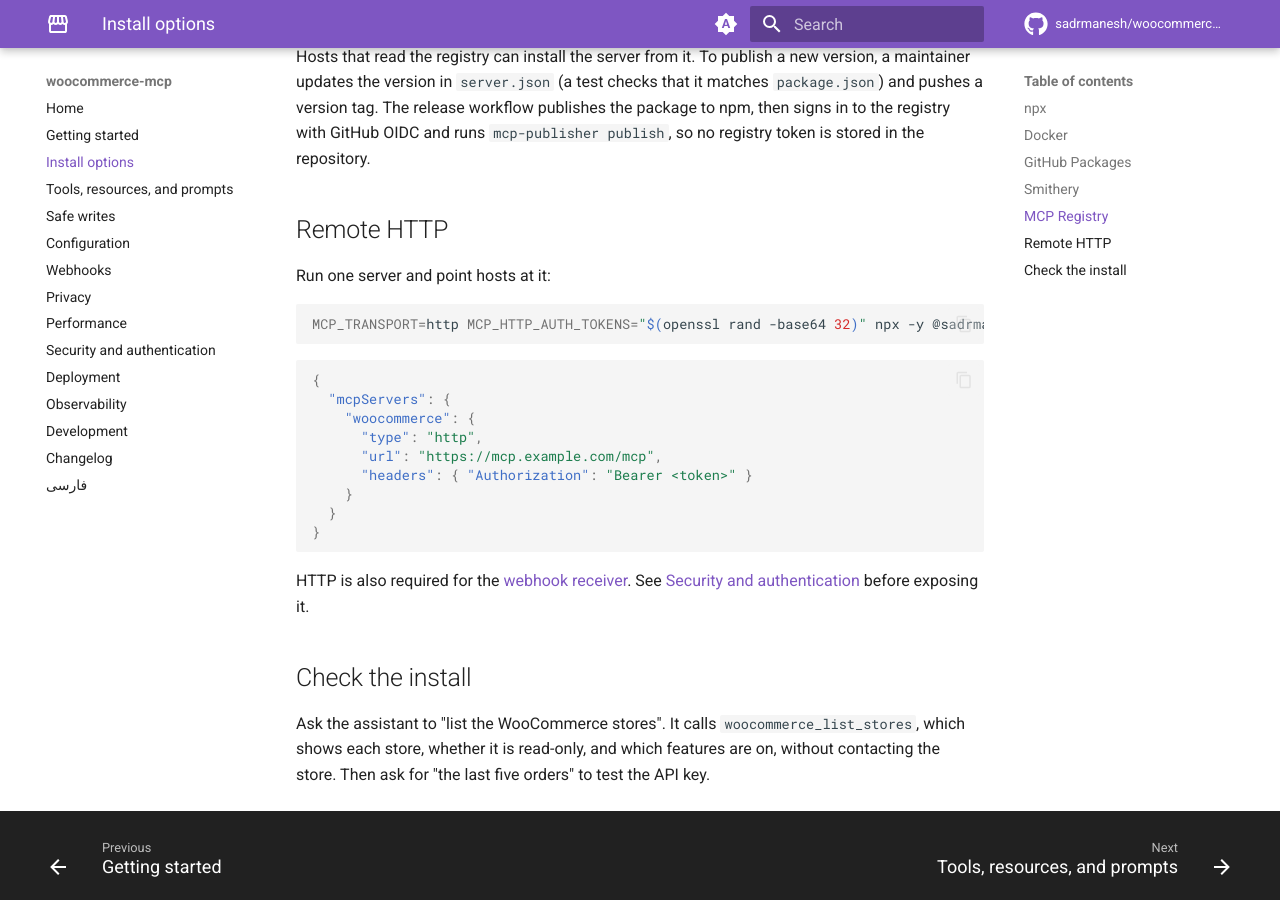
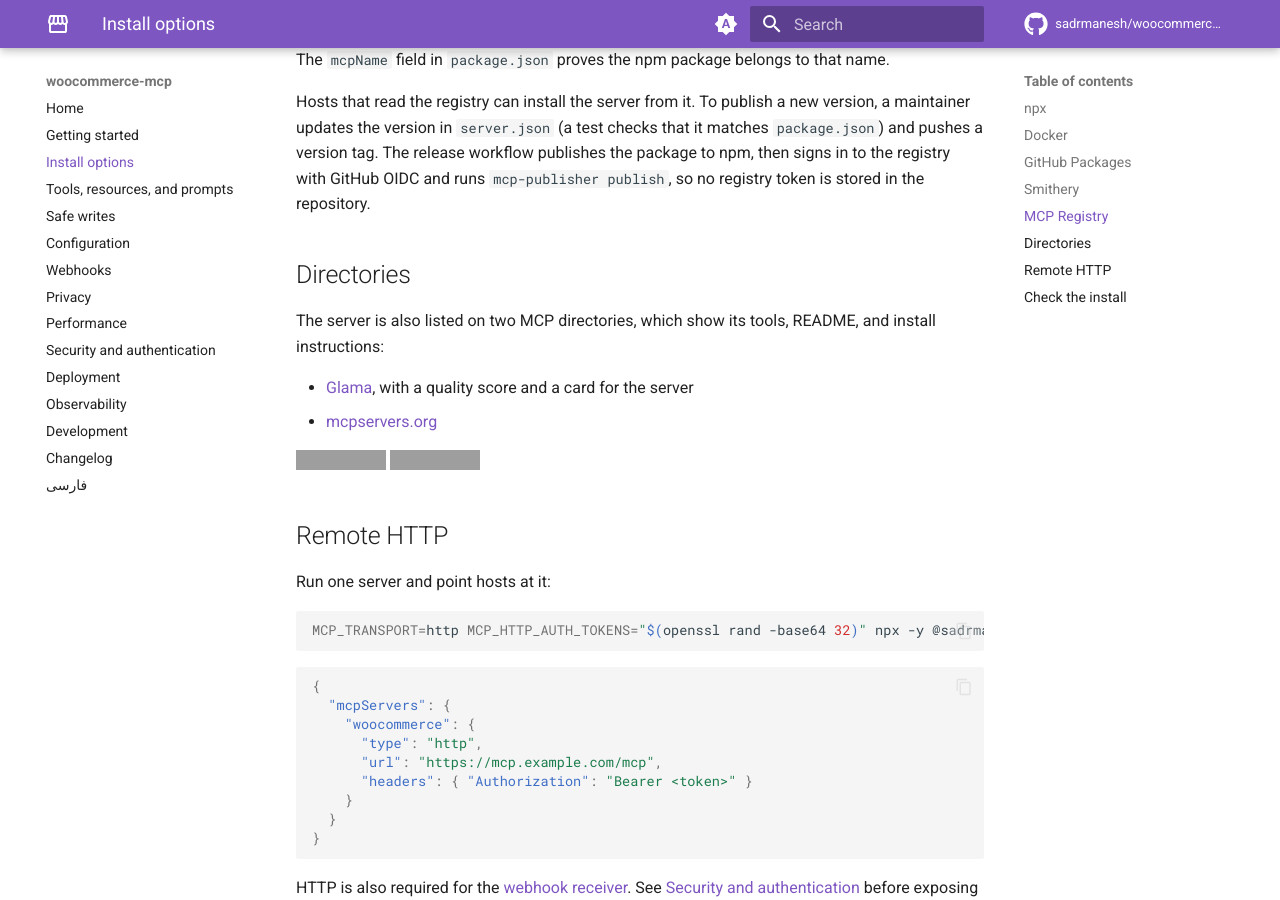
Before and after one commit to sadrmanesh/woocommerce-mcp, an MkDocs documentation site: the page built from docs/install.md, in a window 1280 px wide and 900 px high, scrolled down 3057 px. Built offline with MkDocs 1.6.1 and Material for MkDocs 9.7.7, drawn with Linux system fonts in a browser that asks for light colours; comment, search, counter and statistics services are not loaded; a style sheet for code colours, icons or effects is not loaded; some of the changed text lies outside the part shown; grey boxes are pictures that could not be loaded.

Commit message:
docs: add Glama and mcpservers.org listings to the docs site (#9)

```diff
--- a/docs/install.md
+++ b/docs/install.md
@@ -9,6 +9,7 @@ woocommerce-mcp works with any MCP host that can start a stdio server or connect
 | [GitHub Packages](#github-packages) | Teams that already install npm packages from GitHub |
 | [Smithery](#smithery) | Hosts that install servers from the Smithery catalog |
 | [MCP Registry](#mcp-registry) | Hosts and catalogs that read the official MCP Registry |
+| [Directories](#directories) | Browsing the listing on Glama or mcpservers.org |
 | [HTTP](#remote-http) | One shared server for several users or hosts |
 
 Every option needs a WooCommerce REST API key; see [Getting started](getting-started.md#quick-start). Start with a Read key and the default read-only mode.
@@ -112,6 +113,16 @@ The server is listed on the official [MCP Registry](https://registry.modelcontex
 
 Hosts that read the registry can install the server from it. To publish a new version, a maintainer updates the version in `server.json` (a test checks that it matches `package.json`) and pushes a version tag. The release workflow publishes the package to npm, then signs in to the registry with GitHub OIDC and runs `mcp-publisher publish`, so no registry token is stored in the repository.
 
+## Directories
+
+The server is also listed on two MCP directories, which show its tools, README, and install instructions:
+
+- [Glama](https://glama.ai/mcp/servers/sadrmanesh/woocommerce-mcp), with a quality score and a card for the server
+- [mcpservers.org](https://mcpservers.org/servers/sadrmanesh/woocommerce-mcp)
+
+[![Glama MCP server score](https://glama.ai/mcp/servers/sadrmanesh/woocommerce-mcp/badges/score.svg)](https://glama.ai/mcp/servers/sadrmanesh/woocommerce-mcp)
+[![Listed on mcpservers.org](https://mcpservers.org/badge.svg)](https://mcpservers.org/servers/sadrmanesh/woocommerce-mcp)
+
 ## Remote HTTP
 
 Run one server and point hosts at it:
```
Also changed, not shown: docs/fa.md (+2 -0 lines), docs/index.md (+5 -0 lines).
